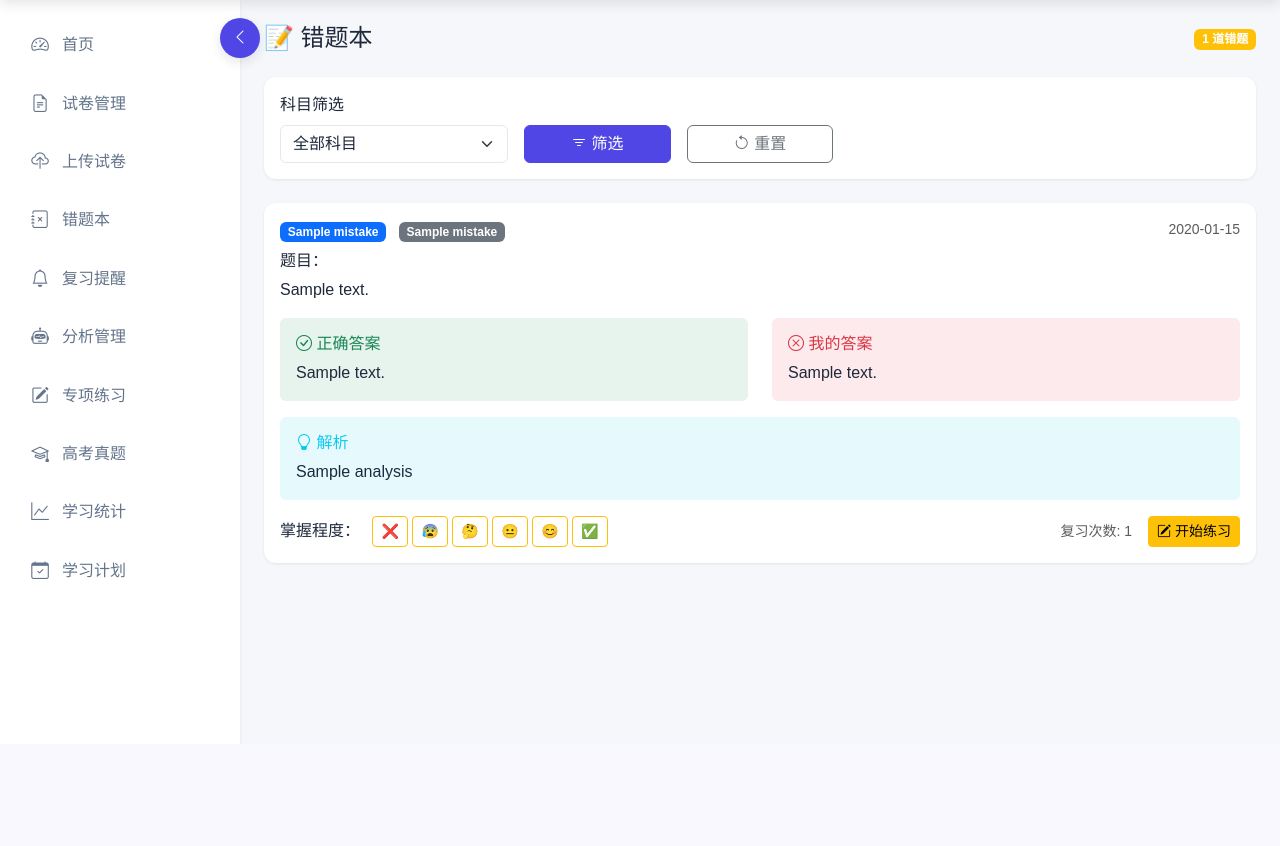
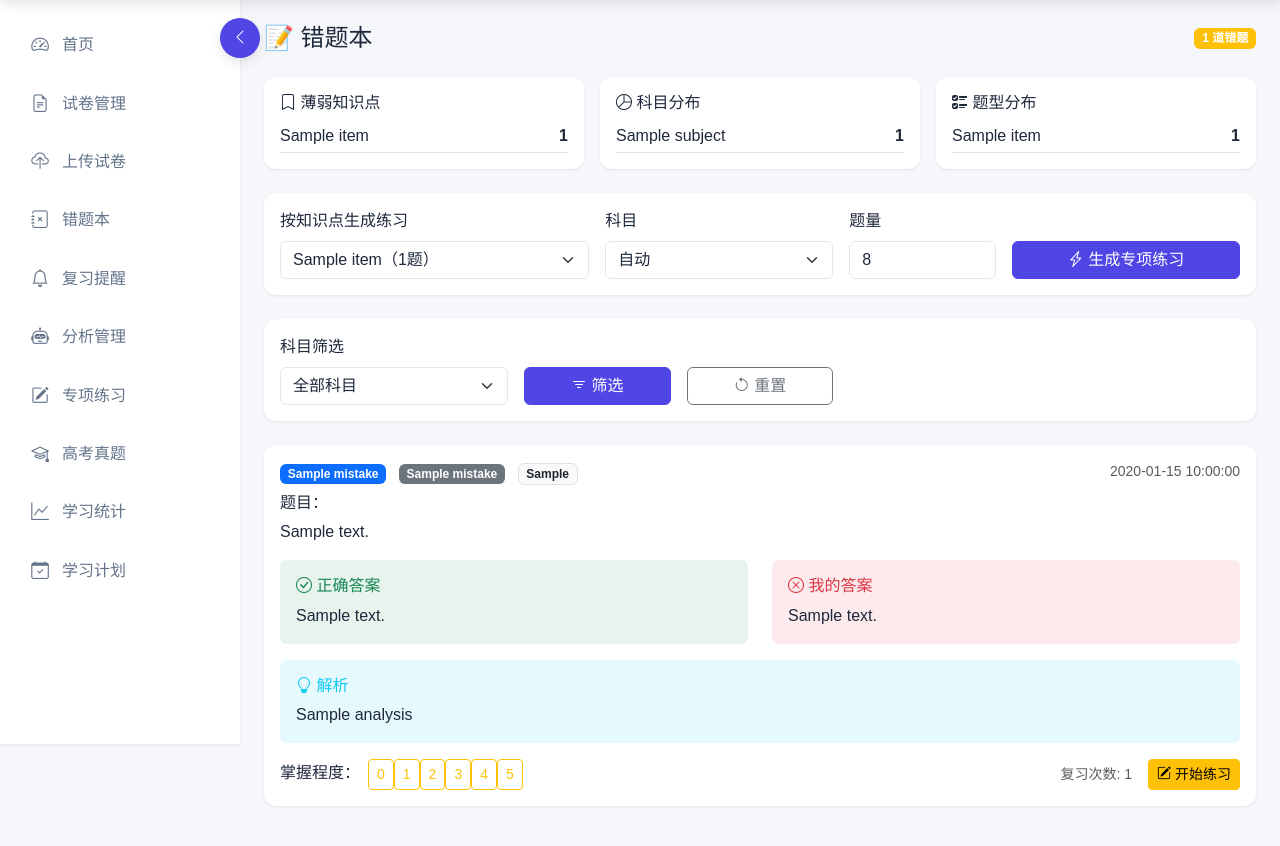
Before and after one commit to jqlbxabc-bot/exam-system, a Flask app: template templates/mistake_list.html in a window 1280 px wide. Shown: the part 56-902 px from the top of the page. Before the commit the page ends 635 px from the top, so only its background shows below. Run offline with Flask 2, Linux system fonts and the light colour scheme; the template is opened without the code that fills it: most values are stand-ins (such as "Sample title", 1, 10 or a date in 2020).

Commit message:
feat: add mistake knowledge stats

```diff
--- a/templates/mistake_list.html
+++ b/templates/mistake_list.html
@@ -5,12 +5,48 @@
 {% block content %}
 <div class="d-flex justify-content-between align-items-center mb-4">
     <h4 class="mb-0">📝 错题本</h4>
-    <div>
-        <span class="badge bg-warning">{{ mistakes | length }} 道错题</span>
+    <span class="badge bg-warning">{{ mistakes | length }} 道错题</span>
+</div>
+
+{% if mistake_stats %}
+<div class="row g-3 mb-4">
+    <div class="col-md-4">
+        <div class="card h-100"><div class="card-body"><h6><i class="bi bi-bookmark"></i> 薄弱知识点</h6>{% for item in mistake_stats.knowledge_points %}<div class="d-flex justify-content-between border-bottom py-1"><span>{{ item.name }}</span><strong>{{ item.count }}</strong></div>{% endfor %}</div></div>
+    </div>
+    <div class="col-md-4">
+        <div class="card h-100"><div class="card-body"><h6><i class="bi bi-pie-chart"></i> 科目分布</h6>{% for item in mistake_stats.subjects %}<div class="d-flex justify-content-between border-bottom py-1"><span>{{ item.name }}</span><strong>{{ item.count }}</strong></div>{% endfor %}</div></div>
+    </div>
+    <div class="col-md-4">
+        <div class="card h-100"><div class="card-body"><h6><i class="bi bi-ui-checks"></i> 题型分布</h6>{% for item in mistake_stats.question_types %}<div class="d-flex justify-content-between border-bottom py-1"><span>{{ item.name }}</span><strong>{{ item.count }}</strong></div>{% endfor %}</div></div>
     </div>
 </div>
 
-<!-- 筛选 -->
+<div class="card mb-4 border-primary">
+    <div class="card-body">
+        <form method="POST" action="{{ url_for('auto_generate_practice') }}" class="row g-3 align-items-end">
+            <div class="col-md-4">
+                <label class="form-label">按知识点生成练习</label>
+                <select class="form-select" name="knowledge_point">
+                    {% for item in mistake_stats.knowledge_points %}<option value="{{ item.name }}">{{ item.name }}（{{ item.count }}题）</option>{% endfor %}
+                </select>
+            </div>
+            <div class="col-md-3">
+                <label class="form-label">科目</label>
+                <select class="form-select" name="subject">
+                    <option value="">自动</option>
+                    {% for s in subjects %}<option value="{{ s }}">{{ s }}</option>{% endfor %}
+                </select>
+            </div>
+            <div class="col-md-2">
+                <label class="form-label">题量</label>
+                <input type="number" class="form-control" name="count" value="8" min="3" max="20">
+            </div>
+            <div class="col-md-3"><button class="btn btn-primary w-100"><i class="bi bi-lightning-charge"></i> 生成专项练习</button></div>
+        </form>
+    </div>
+</div>
+{% endif %}
+
 <div class="card mb-4">
     <div class="card-body">
         <form method="GET" class="row g-3 align-items-end">
@@ -18,26 +54,15 @@
                 <label class="form-label">科目筛选</label>
                 <select class="form-select" name="subject">
                     <option value="">全部科目</option>
-                    {% for s in subjects %}
-                    <option value="{{ s }}" {% if selected_subject == s %}selected{% endif %}>{{ s }}</option>
-                    {% endfor %}
+                    {% for s in subjects %}<option value="{{ s }}" {% if selected_subject == s %}selected{% endif %}>{{ s }}</option>{% endfor %}
                 </select>
             </div>
-            <div class="col-md-2">
-                <button type="submit" class="btn btn-primary w-100">
-                    <i class="bi bi-filter"></i> 筛选
-                </button>
-            </div>
-            <div class="col-md-2">
-                <a href="{{ url_for('mistake_list') }}" class="btn btn-outline-secondary w-100">
-                    <i class="bi bi-arrow-counterclockwise"></i> 重置
-                </a>
-            </div>
+            <div class="col-md-2"><button type="submit" class="btn btn-primary w-100"><i class="bi bi-filter"></i> 筛选</button></div>
+            <div class="col-md-2"><a href="{{ url_for('mistake_list') }}" class="btn btn-outline-secondary w-100"><i class="bi bi-arrow-counterclockwise"></i> 重置</a></div>
         </form>
     </div>
 </div>
 
-<!-- 错题列表 -->
 {% if mistakes %}
     {% for mistake in mistakes %}
     <div class="card mb-3">
@@ -45,96 +70,34 @@
             <div class="d-flex justify-content-between align-items-start mb-2">
                 <div>
                     <span class="badge bg-primary me-2">{{ mistake.subject }}</span>
-                    <span class="badge bg-secondary">{{ mistake.question_type }}</span>
+                    <span class="badge bg-secondary me-2">{{ mistake.question_type }}</span>
+                    <span class="badge bg-light text-dark border">{{ mistake.knowledge_point }}</span>
                 </div>
-                <div class="text-muted small">
-                    {{ mistake.created_at[:10] }}
-                </div>
+                <div class="text-muted small">{{ mistake.created_date }}</div>
             </div>
-
-            <div class="mb-3">
-                <h6>题目：</h6>
-                <p class="mb-0">{{ mistake.content }}</p>
+            <div class="mb-3"><h6>题目：</h6><p class="mb-0">{{ mistake.content }}</p></div>
+            <div class="row">
+                {% if mistake.correct_answer %}<div class="col-md-6"><div class="p-3 bg-success bg-opacity-10 rounded"><h6 class="text-success"><i class="bi bi-check-circle"></i> 正确答案</h6><p class="mb-0">{{ mistake.correct_answer }}</p></div></div>{% endif %}
+                {% if mistake.user_answer %}<div class="col-md-6"><div class="p-3 bg-danger bg-opacity-10 rounded"><h6 class="text-danger"><i class="bi bi-x-circle"></i> 我的答案</h6><p class="mb-0">{{ mistake.user_answer }}</p></div></div>{% endif %}
             </div>
-
-            <div class="row">
-                {% if mistake.correct_answer %}
-                <div class="col-md-6">
-                    <div class="p-3 bg-success bg-opacity-10 rounded">
-                        <h6 class="text-success"><i class="bi bi-check-circle"></i> 正确答案</h6>
-                        <p class="mb-0">{{ mistake.correct_answer }}</p>
-                    </div>
-                </div>
-                {% endif %}
-
-                {% if mistake.user_answer %}
-                <div class="col-md-6">
-                    <div class="p-3 bg-danger bg-opacity-10 rounded">
-                        <h6 class="text-danger"><i class="bi bi-x-circle"></i> 我的答案</h6>
-                        <p class="mb-0">{{ mistake.user_answer }}</p>
-                    </div>
-                </div>
-                {% endif %}
-            </div>
-
-            {% if mistake.analysis %}
-            <div class="mt-3 p-3 bg-info bg-opacity-10 rounded">
-                <h6 class="text-info"><i class="bi bi-lightbulb"></i> 解析</h6>
-                <p class="mb-0">{{ mistake.analysis }}</p>
-            </div>
-            {% endif %}
-
-            <!-- 掌握程度 -->
-            <div class="mt-3 d-flex justify-content-between align-items-center">
-                <div>
-                    <span class="me-2">掌握程度：</span>
-                    {% for i in range(6) %}
-                    <button class="btn btn-sm {% if mistake.mastery_level == i %}btn-warning{% else %}btn-outline-warning{% endif %} mastery-btn"
-                            onclick="updateMastery({{ mistake.id }}, {{ i }})"
-                            title="级别{{ i }}">
-                        {% if i == 0 %}❌{% elif i == 1 %}😰{% elif i == 2 %}🤔{% elif i == 3 %}😐{% elif i == 4 %}😊{% else %}✅{% endif %}
-                    </button>
-                    {% endfor %}
-                </div>
-                <div class="d-flex align-items-center">
-                    <small class="text-muted me-3">复习次数: {{ mistake.review_count }}</small>
-                    <form method="POST" action="{{ url_for('start_practice', mistake_id=mistake.id) }}">
-                        <button type="submit" class="btn btn-sm btn-warning">
-                            <i class="bi bi-pencil-square"></i> 开始练习
-                        </button>
-                    </form>
-                </div>
+            {% if mistake.analysis %}<div class="mt-3 p-3 bg-info bg-opacity-10 rounded"><h6 class="text-info"><i class="bi bi-lightbulb"></i> 解析</h6><p class="mb-0">{{ mistake.analysis }}</p></div>{% endif %}
+            <div class="mt-3 d-flex justify-content-between align-items-center flex-wrap gap-2">
+                <div><span class="me-2">掌握程度：</span>{% for i in range(6) %}<button class="btn btn-sm {% if mistake.mastery_level == i %}btn-warning{% else %}btn-outline-warning{% endif %} mastery-btn" onclick="updateMastery({{ mistake.id }}, {{ i }})" title="级别{{ i }}">{{ i }}</button>{% endfor %}</div>
+                <div class="d-flex align-items-center"><small class="text-muted me-3">复习次数: {{ mistake.review_count }}</small><form method="POST" action="{{ url_for('start_practice', mistake_id=mistake.id) }}"><button type="submit" class="btn btn-sm btn-warning"><i class="bi bi-pencil-square"></i> 开始练习</button></form></div>
             </div>
         </div>
     </div>
     {% endfor %}
 {% else %}
-    <div class="card">
-        <div class="card-body text-center py-5">
-            <i class="bi bi-journal-check text-success" style="font-size: 3rem;"></i>
-            <h5 class="mt-3">暂无错题</h5>
-            <p class="text-muted">在试卷详情页可以添加错题</p>
-        </div>
-    </div>
+    <div class="card"><div class="card-body text-center py-5"><i class="bi bi-journal-check text-success" style="font-size: 3rem;"></i><h5 class="mt-3">暂无错题</h5><p class="text-muted">在试卷详情页可以添加错题</p></div></div>
 {% endif %}
 {% endblock %}
 
 {% block extra_js %}
 <script>
 function updateMastery(mistakeId, level) {
-    fetch(`/mistakes/${mistakeId}/update`, {
-        method: 'POST',
-        headers: {
-            'Content-Type': 'application/x-www-form-urlencoded',
-        },
-        body: `mastery_level=${level}`
-    })
-    .then(response => response.json())
-    .then(data => {
-        if (data.success) {
-            location.reload();
-        }
-    });
+    fetch(`/mistakes/${mistakeId}/update`, {method: 'POST', headers: {'Content-Type': 'application/x-www-form-urlencoded'}, body: `mastery_level=${level}`})
+    .then(response => response.json()).then(data => { if (data.success) location.reload(); });
 }
 </script>
 {% endblock %}
```
